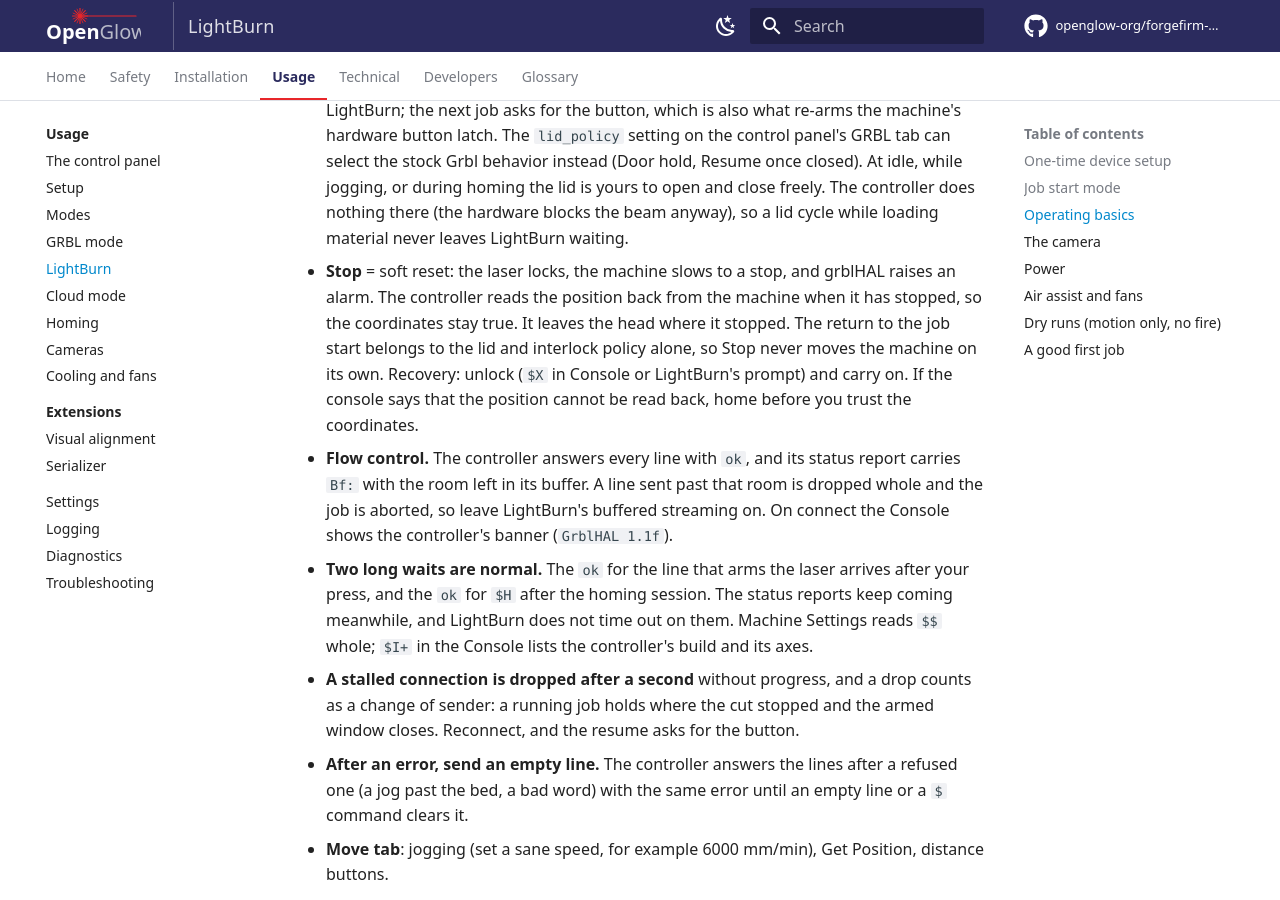
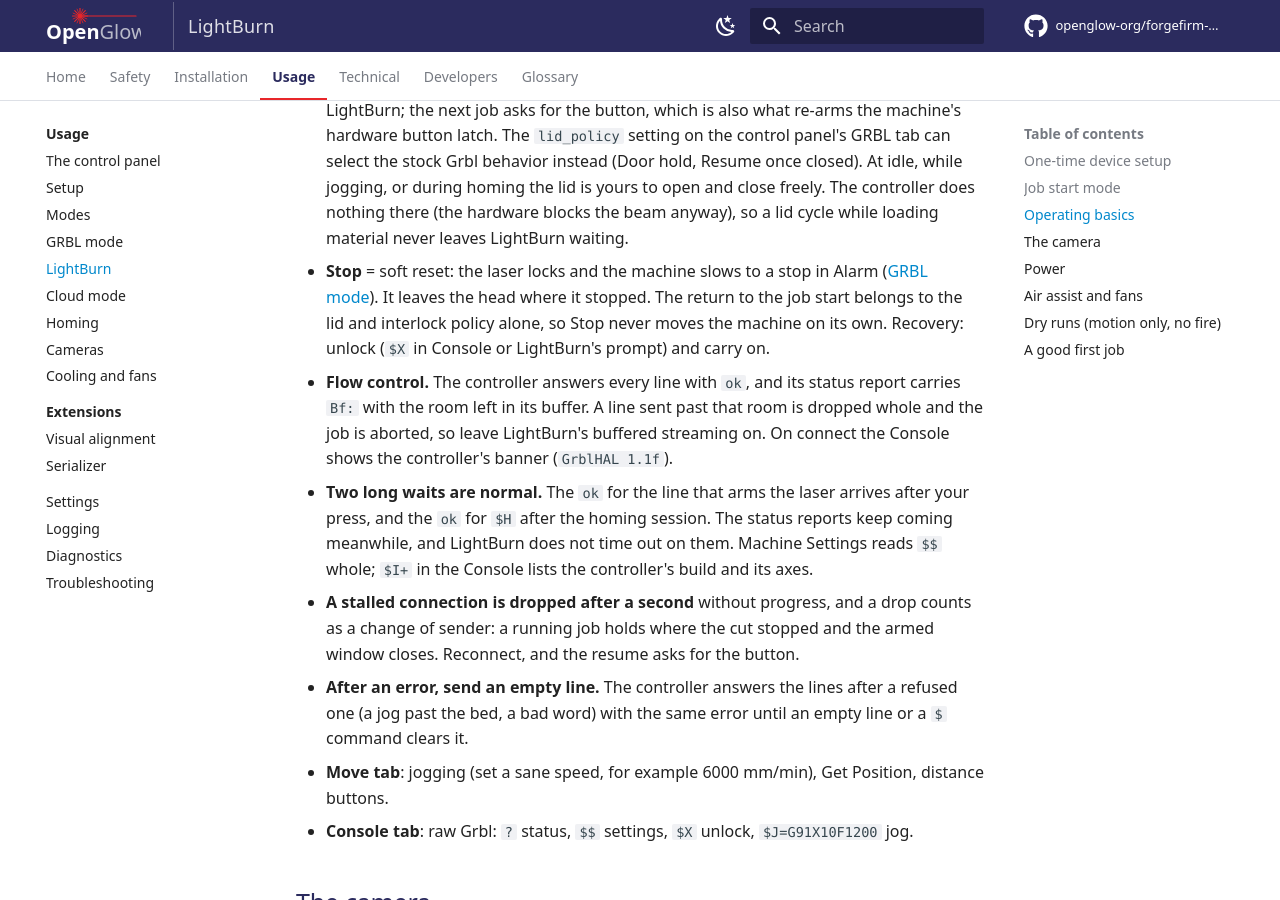
Before and after one commit to openglow-org/forgefirm-docs, an MkDocs documentation site: the page built from docs/usage/lightburn.md, in a window 1280 px wide and 900 px high, scrolled down 2136 px. Built offline with MkDocs 1.6.1 and Material for MkDocs 9.7.7, drawn with Linux system fonts in a browser that asks for light colours; comment, search, counter and statistics services are not loaded.

Commit message:
LightBurn: the Stop bullet links to GRBL mode for what a soft reset does
The LightBurn page's Stop bullet restated what a soft reset does: the
alarm, the position read back when the machine has stopped, and the
console's message when the position cannot be read back. The GRBL mode
page's "Pausing, stopping, and faults" row owns that, and a fact
written on two pages drifts. The bullet now keeps what is LightBurn's
alone and links the row for the rest.

- usage/lightburn.md, the Stop bullet: the laser locks and the machine
  slows to a stop in Alarm, with a link to the GRBL mode row; the head
  stays where it stopped, the return to the job start belongs to the
  lid and interlock policy alone, and the recovery is $X in Console or
  LightBurn's prompt. The read-back sentence and the "position cannot
  be read back" sentence are gone: the GRBL mode row says both.

No route, settings key or measured fact changes, so the currency rule
asks for nothing more.

Proof: python -B scripts/check-style.py (style: clean), python -B
scripts/check-interfaces.py (interfaces: clean (245 checked)), and the
strict zensical build (No issues found) on the committed tree, the
"House style", "Interface coverage" and "Strict build" steps of the
check workflow; the strict build holds the new link to the anchor
#pausing-stopping-and-faults of usage/grbl-mode.md, whose soft reset
row says that the position stays true and that a console message that
the position cannot be read back asks for a home.

Acceptance: none; docs only.

```diff
--- a/docs/usage/lightburn.md
+++ b/docs/usage/lightburn.md
@@ -101,14 +101,12 @@
   freely. The controller does nothing there (the hardware blocks the beam
   anyway), so a lid cycle while loading material never leaves LightBurn
   waiting.
-- **Stop** = soft reset: the laser locks, the machine slows to a stop, and
-  grblHAL raises an alarm. The controller reads the position back from the
-  machine when it has stopped, so the coordinates stay true. It leaves the
-  head where it stopped. The return to the job start belongs to the lid and
-  interlock policy alone, so Stop never moves the machine on its own.
-  Recovery: unlock (`$X` in Console or LightBurn's prompt) and carry on. If
-  the console says that the position cannot be read back, home before you
-  trust the coordinates.
+- **Stop** = soft reset: the laser locks and the machine slows to a stop
+  in Alarm ([GRBL mode](grbl-mode.md#pausing-stopping-and-faults)). It
+  leaves the head where it stopped. The return to the job start belongs to
+  the lid and interlock policy alone, so Stop never moves the machine on
+  its own. Recovery: unlock (`$X` in Console or LightBurn's prompt) and
+  carry on.
 - **Flow control.** The controller answers every line with `ok`, and its
   status report carries `Bf:` with the room left in its buffer. A line sent
   past that room is dropped whole and the job is aborted, so leave
```
